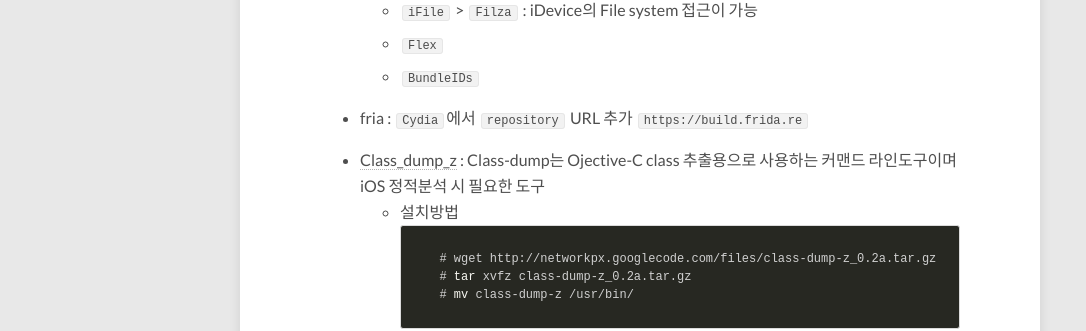
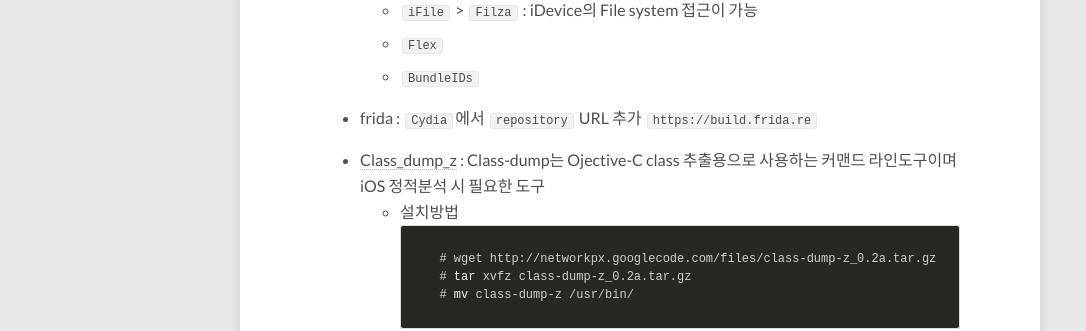
Before and after one commit to oneandonlyme/oneandonlyme.github.io, a Jekyll site: the page built from _posts/2018-12-14-iPhone_점검_환경_구성.md, in a window 1280 px wide and 900 px high, scrolled down 1096 px. Shown: the part 152-483 px from the top of the window, without its empty margins (0-1086 px from the left). Built offline with Jekyll 4.4.1, drawn with Linux system fonts in a browser that asks for light colours; nearby versions of some CDN libraries.

Commit message:
오탈자 수정

```diff
--- a/_posts/2018-12-14-iPhone_점검_환경_구성.md
+++ b/_posts/2018-12-14-iPhone_점검_환경_구성.md
@@ -28,7 +28,7 @@
     * `Flex`
     * `BundleIDs`
 
-* fria : `Cydia`에서 `repository` URL 추가 `https://build.frida.re`
+* frida : `Cydia`에서 `repository` URL 추가 `https://build.frida.re`
 
 * [Class_dump_z](https://code.google.com/p/networkpx/wiki/class_dump_z) : Class-dump는 Ojective-C class 추출용으로 사용하는 커맨드 라인도구이며 iOS 정적분석 시 필요한 도구
     * 설치방법
```
